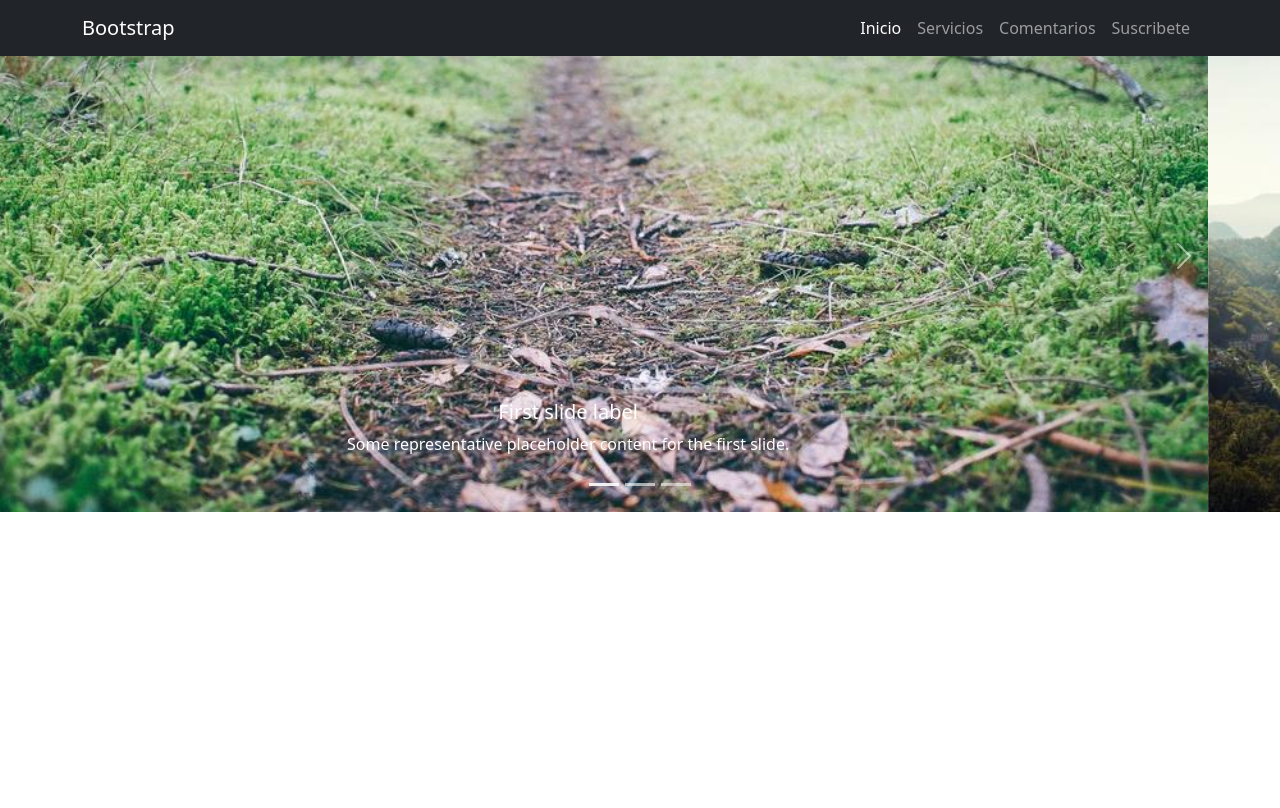
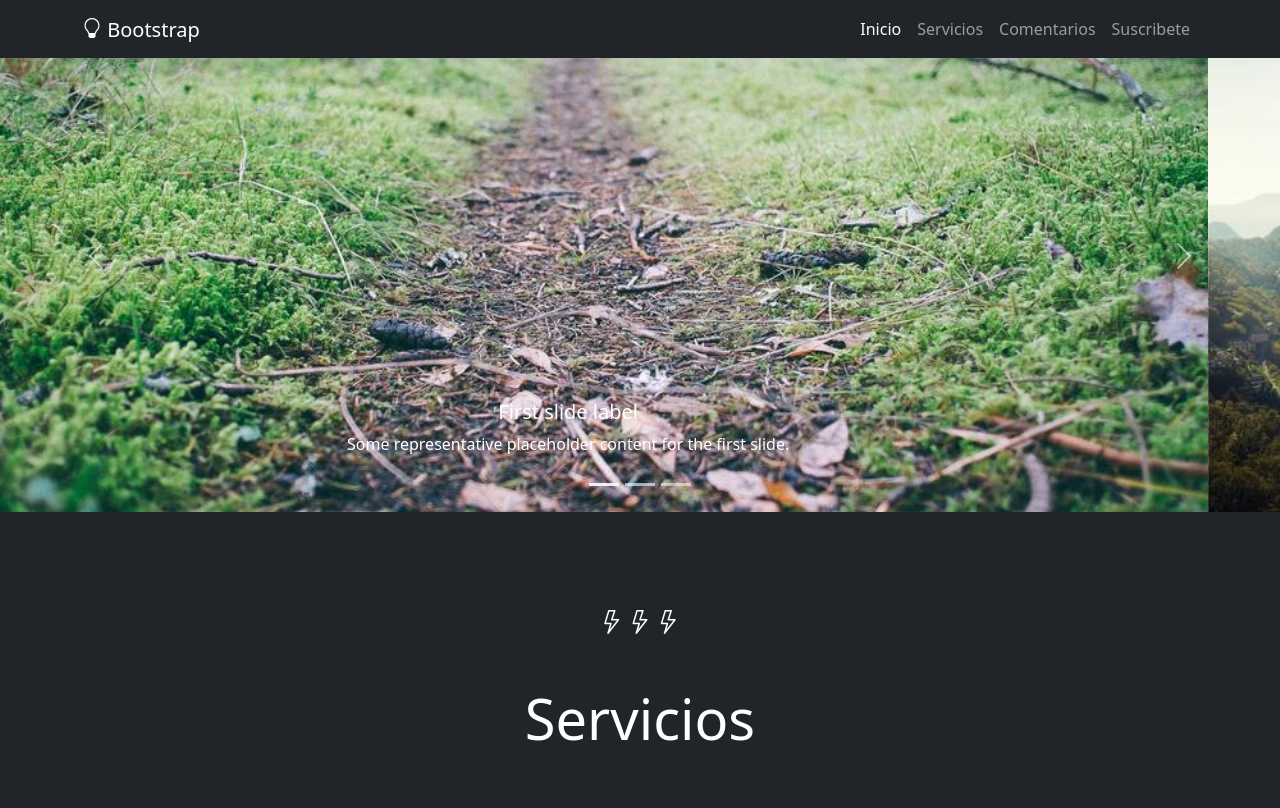
Before and after one commit to BrandonDevU95/Bootstrap5, a plain HTML site: page 04-scroll-web/index.html in a window 1280 px wide. Drawn offline with nearby package versions, Linux system fonts and the light colour scheme.

Commit message:
62 - Iconos de Bootstrap

```diff
--- a/04-scroll-web/index.html
+++ b/04-scroll-web/index.html
@@ -13,12 +13,20 @@
 			crossorigin="anonymous"
 		/>
 
+		<link
+			rel="stylesheet"
+			href="https://cdn.jsdelivr.net/npm/bootstrap-icons@1.5.0/font/bootstrap-icons.css"
+		/>
+
 		<title>Scroll Web</title>
 	</head>
 	<body>
 		<nav class="navbar navbar-expand-lg navbar-dark bg-dark fixed-top">
 			<div class="container">
-				<a href="/" class="navbar-brand">Bootstrap</a>
+				<a href="/" class="navbar-brand">
+					<i class="bi bi-lightbulb"></i>
+					<span class="align-middle">Bootstrap</span>
+				</a>
 				<button
 					class="navbar-toggler"
 					type="button"
@@ -118,6 +126,17 @@
 			</div>
 		</section>
 		<!-- Slider -->
+
+		<main class="bg-dark text-white py-5" id="servicios">
+			<div class="container">
+				<div class="text-center py-5">
+					<i class="bi bi-lightning h4"></i>
+					<i class="bi bi-lightning h4"></i>
+					<i class="bi bi-lightning h4"></i>
+				</div>
+				<h2 class="text-center display-4">Servicios</h2>
+			</div>
+		</main>
 		<script
 			src="https://cdn.jsdelivr.net/npm/bootstrap@5.0.1/dist/js/bootstrap.bundle.min.js"
 			integrity="sha384-gtEjrD/SeCtmISkJkNUaaKMoLD0//ElJ19smozuHV6z3Iehds+3Ulb9Bn9Plx0x4"
```
